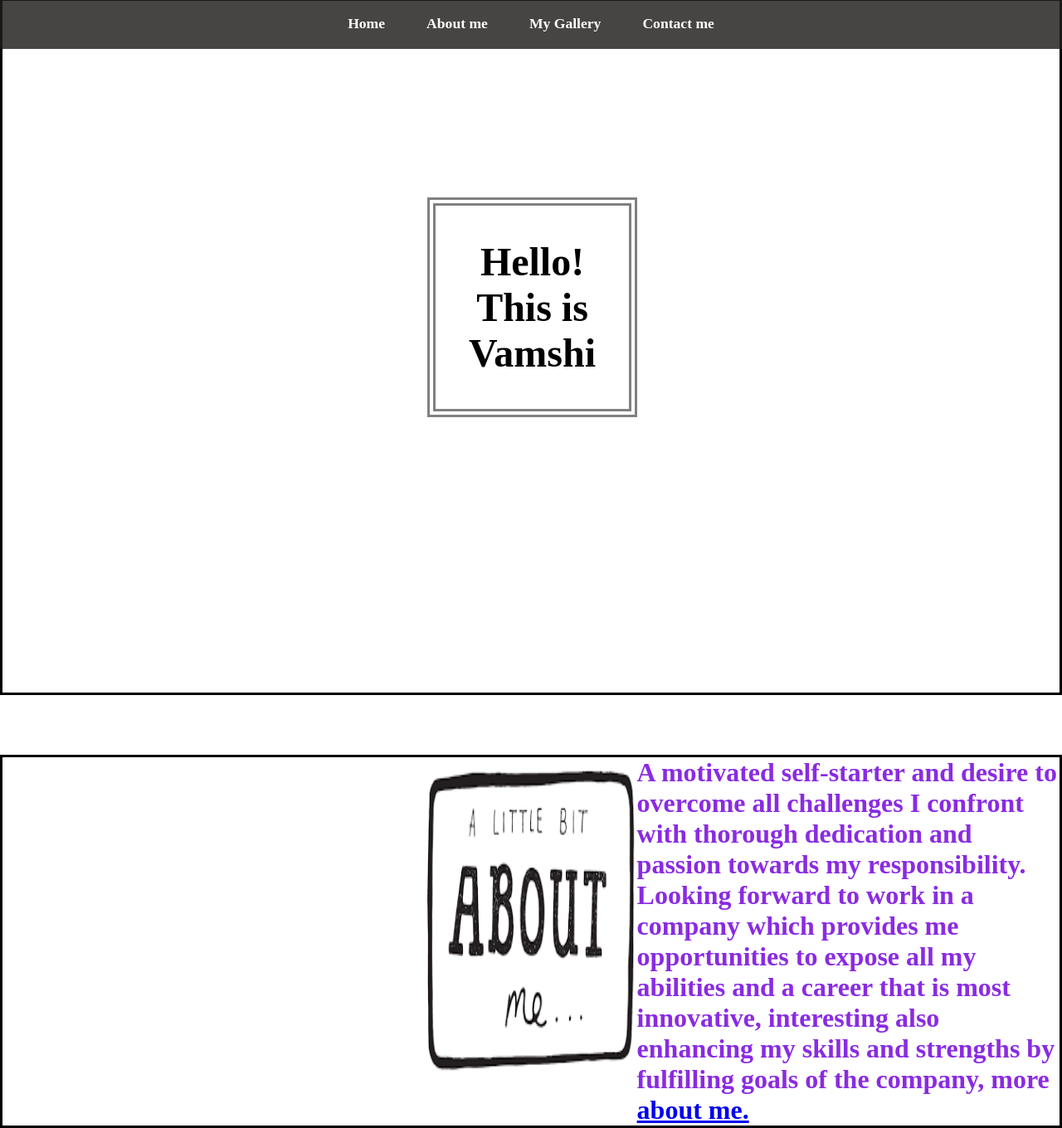
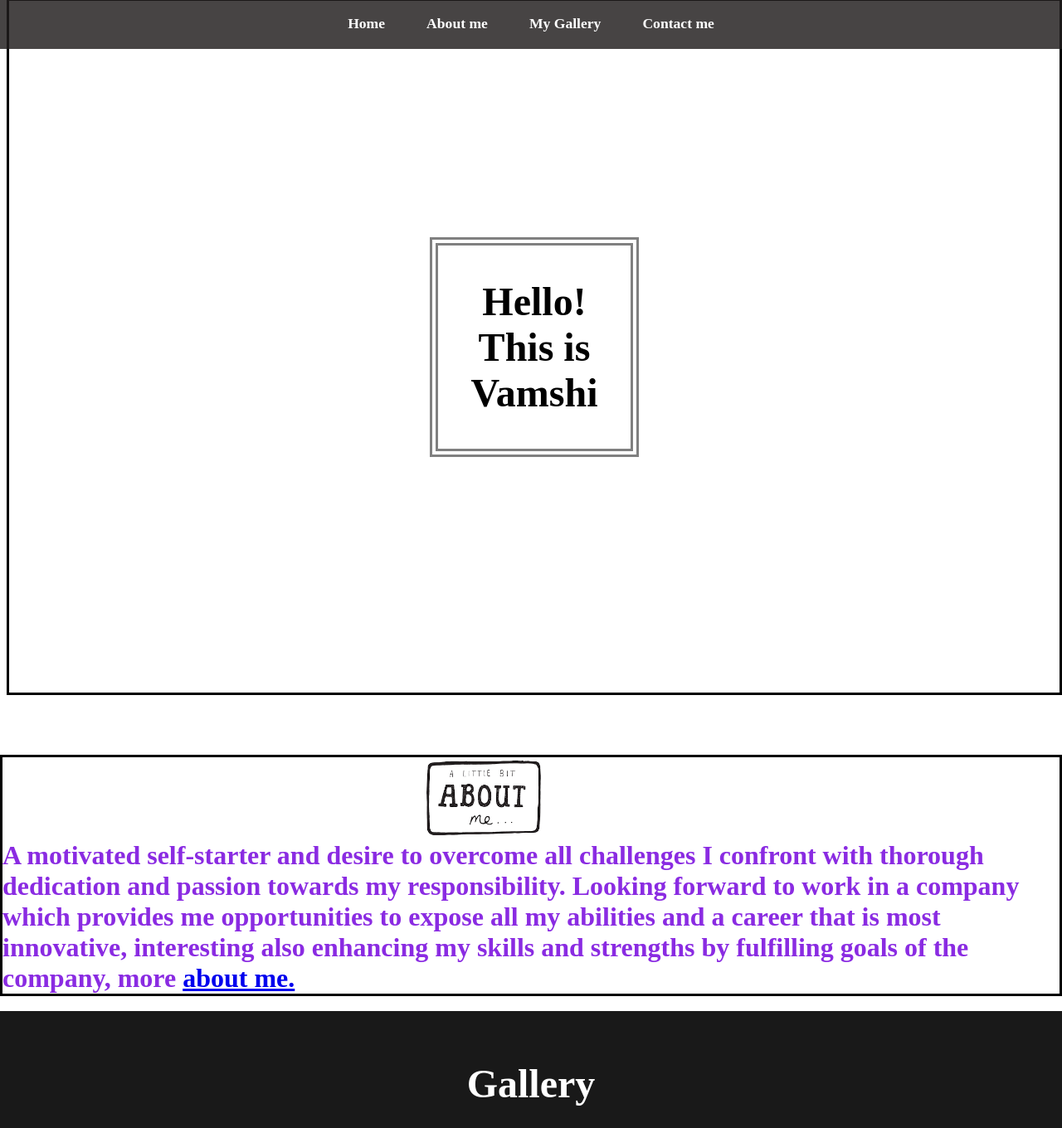
Before and after one commit to VamshiGumpula/frontend, a plain HTML site: page index.html in a window 1280 px wide. Shown: the part 2-1362 px from the top of the page at 83% size. Drawn offline with Linux system fonts and the light colour scheme.

Commit message:
Update style3.css

```diff
--- a/style3.css
+++ b/style3.css
@@ -61,13 +61,14 @@ background-color: rgb(39, 67, 91);
 
 #home{
     display: flex;
-    flex-direction: column;
+    flex-wrap: wrap;
     background-color: white;
     height:840px;
     justify-content: center;
     align-items: center;
     color: black;
     border: 3px solid black;
+    margin-left: 8px;
 }
 #home::before{
     content: "";
@@ -83,13 +84,13 @@ background-color: rgb(39, 67, 91);
 
 .main{
     display: flex;
-    flex-direction: column;
+    flex-wrap: wrap;
     border: 10px solid gray;
     border-style: double;   /* many styles here like dotted*/
     align-items: center;
+    justify-content: center;
     position: absolute;
-    top: 30%;
-    right: 40%;
+
 }
 
 .headings{
@@ -119,29 +120,16 @@ background-color: rgb(39, 67, 91);
 
 #about{
     display: flex;
-    flex-direction: column;
+    flex-wrap: wrap;
     border: 3px solid black; /*adding the border*/
 }
 #pic{
     display: flex;
     /* border: 3px solid black; */
+    flex-wrap: wrap;
+
 }
-#pic img{
-    width: 255px;
-    height: 400px;
-}
- #intro{
-    display: flex;
-    flex-direction:  column;
-    text-align: justify;
-    padding: 10px;
 
- }
-
- #intro h2{
-    font-size: 2rem;
-    margin-bottom: 20px;
- }
  /*gallery section*/
 
  #gallery{
```
